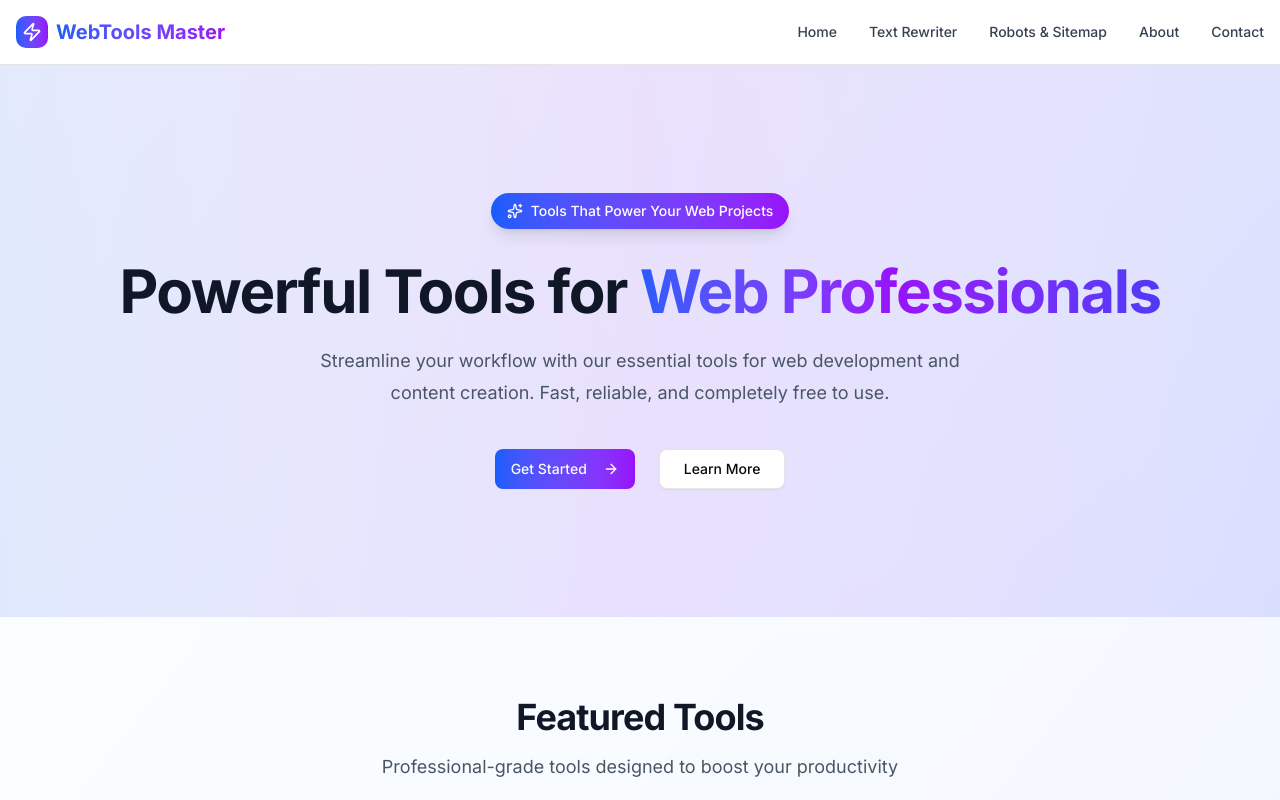
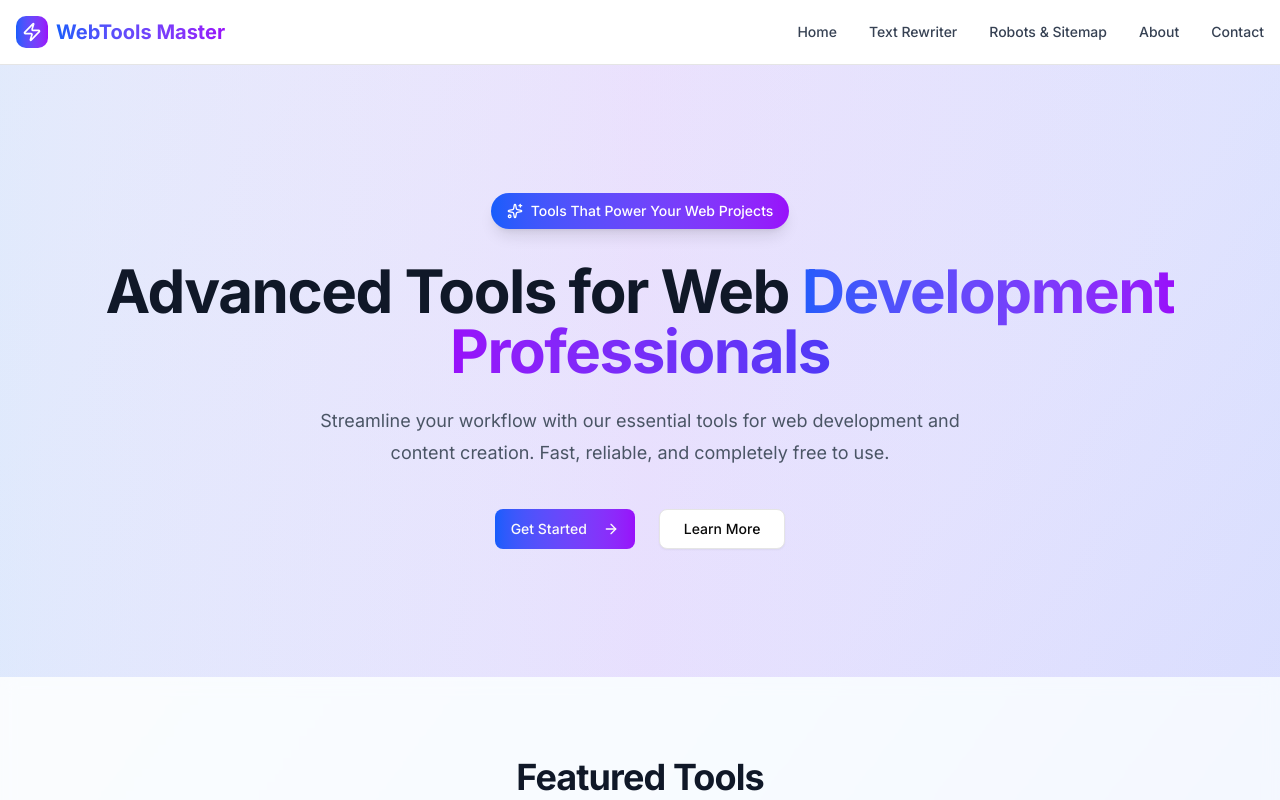
Before and after one commit to samehfathy2/intravelt, a Next.js app: page / in a window 1280 px wide. Shown: the top 800 px of the page. Built offline with nearby package versions, Linux system fonts and the light colour scheme.

Commit message:
Update page.tsx

```diff
--- a/src/app/page.tsx
+++ b/src/app/page.tsx
@@ -16,10 +16,10 @@ export default function HomePage() {
               Tools That Power Your Web Projects
             </div>
             <h1 className="mt-8 text-4xl font-bold tracking-tight text-gray-900 sm:text-6xl">
-              Powerful Tools for
+              Advanced Tools for Web
               <span className="bg-gradient-to-r from-blue-600 via-purple-600 to-indigo-600 bg-clip-text text-transparent">
                 {" "}
-                Web Professionals
+                Development Professionals
               </span>
             </h1>
             <p className="mt-6 text-lg leading-8 text-gray-600 max-w-2xl mx-auto">
```
